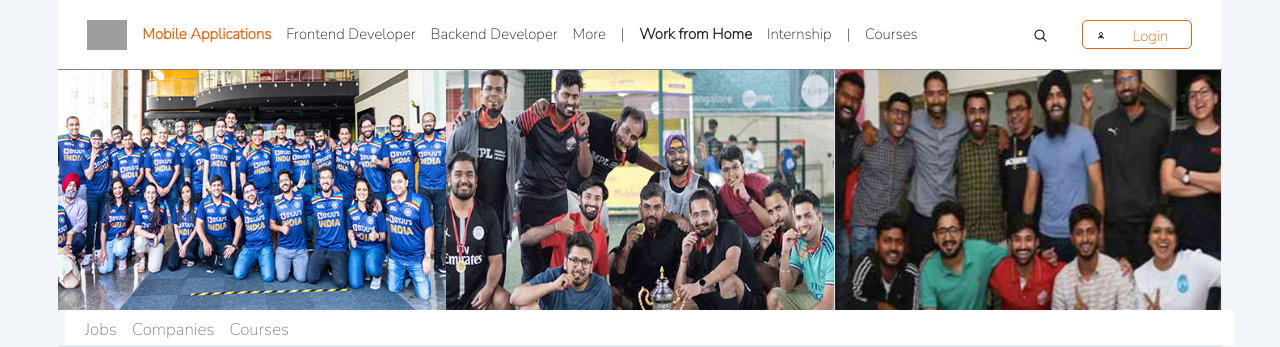
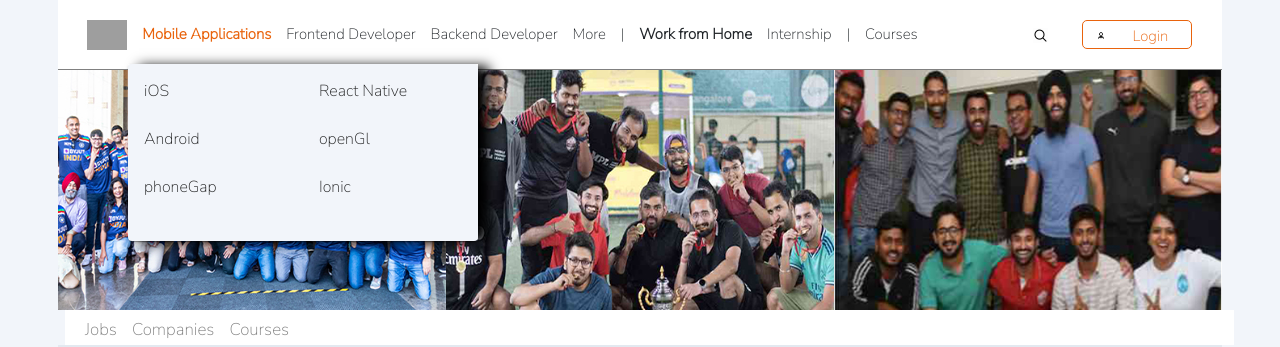
Before and after one commit to amit-web/Project-hirist-clone, a React (Create React App) app: page /SearchData in a window 1280 px wide. Both pictures are taken after a click on the element "Mobile Applications". Shown: the top 347 px of the page. Built offline with nearby package versions, Linux system fonts and the light colour scheme; no server answers; grey boxes are pictures that could not be loaded.

Commit message:
done with cards and including searching functionality

```diff
--- a/package.json
+++ b/package.json
@@ -3,6 +3,8 @@
   "version": "0.1.0",
   "private": true,
   "dependencies": {
+    "@material-ui/core": "^4.12.3",
+    "@material-ui/icons": "^4.11.2",
     "@testing-library/jest-dom": "^5.14.1",
     "@testing-library/react": "^11.2.7",
     "@testing-library/user-event": "^12.8.3",
--- /dev/null
+++ b/src/Components/Data/jobsCatArr.jsx
@@ -0,0 +1,3 @@
+export const mobileAppCat = ["iOS", "Android", "phoneGap", "React Native", "openGl", "Ionic"]
+export const frontendCat = ["Javascript", "AngularJs", "ReactJs", "Bootstrap", "Jquery", "ui"]
+export const backendCat = ["Python", "Golang", "Java", "R", "Ruby on Rails", "DJango"]
--- /dev/null
+++ b/src/Components/Material-ui-compo/SimpleCard.jsx
@@ -0,0 +1,86 @@
+import React from "react";
+import { makeStyles } from "@material-ui/core/styles";
+import Card from "@material-ui/core/Card";
+import { useContext } from "react";
+import CardContent from "@material-ui/core/CardContent";
+import styled from 'styled-components';
+import { SearchDataContext } from "../../Context/searchDataContext";
+const useStyles = makeStyles({
+    root: {
+        minWidth: 275,
+        backgroundColor: "rgb(242,245,250)",
+        width: "100%",
+        height: "100%",
+
+
+    },
+    bullet: {
+        display: "inline-block",
+        margin: "0 2px",
+        transform: "scale(0.8)",
+    },
+    title: {
+        fontSize: 14,
+    },
+    pos: {
+        marginBottom: 12,
+    },
+});
+
+export default function SimpleCard({ jobsCatArr }) {
+    const { handleSearchData } = useContext(SearchDataContext)
+    const classes = useStyles();
+
+    return (
+        <Card className={classes.root}>
+            <CardContent>
+                <CardStyled>
+                    <div className="rightContent">
+                        <div onClick={(e) => {
+                            handleSearchData(e.target.textContent)
+                        }}>{jobsCatArr[0]}</div>
+                        <div onClick={(e) => {
+                            handleSearchData(e.target.textContent)
+                        }}>{jobsCatArr[1]}</div>
+                        <div onClick={(e) => {
+                            handleSearchData(e.target.textContent)
+                        }}>{jobsCatArr[2]}</div>
+                    </div>
+                    <div className="leftContent">
+                        <div onClick={(e) => {
+                            handleSearchData(e.target.textContent)
+                        }}>{jobsCatArr[3]}</div>
+                        <div onClick={(e) => {
+                            handleSearchData(e.target.textContent)
+                        }}>{jobsCatArr[4]}</div>
+                        <div onClick={(e) => {
+                            handleSearchData(e.target.textContent)
+                        }}>{jobsCatArr[5]}</div>
+                    </div>
+                </CardStyled>
+            </CardContent>
+        </Card>
+    );
+}
+const CardStyled = styled.div`
+width: 100%;
+height: 100%;
+display: grid;
+grid-template-columns: 1fr 1fr;
+grid-gap: 2rem;
+  background-color:rgb(242,245,250);
+.rightContent,.leftContent{
+    display: flex;
+    flex-direction: column;
+    row-gap:1rem;
+    &>div{
+        height: 2rem;
+        background-color:rgb(242,245,250);
+        :hover {
+            background-color:#fff;
+            cursor: pointer;
+        }
+    }
+}
+
+`
--- a/src/Components/SearchData.jsx
+++ b/src/Components/SearchData.jsx
@@ -12,6 +12,8 @@ import { useContext } from "react";
 import { SearchDataContext } from "../Context/searchDataContext";
 import { shallowEqual, useDispatch, useSelector } from "react-redux";
 import { getAllJobs } from "../store/actions";
+import { mobileAppCat, frontendCat, backendCat } from '../Components/Data/jobsCatArr'
+import SimpleCard from "./Material-ui-compo/SimpleCard";
 const SearchData = () => {
   const history = useHistory();
   const { searchData, handleSearchData } = useContext(SearchDataContext)
@@ -28,10 +30,14 @@ const SearchData = () => {
   const [frontend, setFrontend] = useState(false);
   const [backengJobs, setBackendJobs] = useState(false);
   const [jobs, setJobs] = useState(false);
-
+  const [allCards, setAllCards] = useState(false);
   const [companies, setCompanies] = useState(false);
   const [courses, setCourses] = useState(false)
   // const [empty, setEmpty] = useState("")
+
+  const [showMobApp, setShowMobApp] = useState(false);
+  const [showFrontend, setShowFrontend] = useState(false);
+  const [showBackend, setShowBackend] = useState(false);
   const { jobsData } = useSelector((state) => state.activities, shallowEqual);
 
   const dispatch = useDispatch()
@@ -84,6 +90,30 @@ const SearchData = () => {
     setBackendJobs(true)
 
   }
+  const handleMobappHover = () => {
+    setAllCards(true)
+    setShowMobApp(true)
+    setShowFrontend(false)
+    setShowBackend(false)
+
+  }
+  const handleFrontendHover = () => {
+    setAllCards(true)
+    setShowFrontend(true)
+    setShowBackend(false)
+    setShowMobApp(false)
+
+  }
+  const handleBackendHover = () => {
+    setAllCards(true)
+    setShowBackend(true)
+    setShowFrontend(false)
+    setShowFrontend(false)
+
+  }
+  const handleAllHover = () => {
+    setAllCards(false)
+  }
 
   return (
     <div style={{ backgroundColor: "#F2F5FA", height: "auto" }}>
@@ -96,9 +126,9 @@ const SearchData = () => {
             history.push("/");
           }}
         />
-        <p onClick={handleMobapp} className={mobileApp ? "par-toggle" : ""}>Mobile Applications</p>
-        <p onClick={handleFrontendJobs} className={frontend ? `${'par-toggle'}` : ""}>Frontend Developer</p>
-        <p onClick={handleBackendJobs} className={backengJobs ? `${'par-toggle'}` : ""}>Backend Developer</p>
+        <p onClick={handleMobapp} onMouseEnter={handleMobappHover} className={mobileApp ? "par-toggle" : ""}>Mobile Applications</p>
+        <p onClick={handleFrontendJobs} onMouseEnter={handleFrontendHover} className={frontend ? `${'par-toggle'}` : ""}>Frontend Developer</p>
+        <p onClick={handleBackendJobs} onMouseEnter={handleBackendHover} className={backengJobs ? `${'par-toggle'}` : ""}>Backend Developer</p>
         <p>More</p>
         <p>|</p>
         <P>
@@ -120,9 +150,18 @@ const SearchData = () => {
           Login
         </button>
       </Navbar>
-      <SearchDataImage photosData={MobileApp} />
+      <div style={!allCards ? { display: 'none' } : { display: "block", }} >
+        {showMobApp && <div className="simple-card-mobApp">  <SimpleCard jobsCatArr={mobileAppCat} /> </div>}
+        {showFrontend && <div className="simple-card-frontend"><SimpleCard jobsCatArr={frontendCat} /></div>}
+        {showBackend && <div className="simple-card-backend" ><SimpleCard jobsCatArr={backendCat} /></div>}
+      </div>
+      <SearchDataImage onMouseEnter={() => {
+        setAllCards(false)
+      }} photosData={MobileApp} />
 
-      <Middle>
+      <Middle onMouseEnter={() => {
+        setAllCards(false)
+      }}>
         <p>Jobs</p>
         <p>Companies</p>
         <p>Courses</p>
@@ -137,7 +176,9 @@ const SearchData = () => {
         }}
       >
         <p className="filter">Filter By:</p>
-        <div className="dropdown">
+        <div onMouseEnter={() => {
+          setAllCards(false)
+        }} className="dropdown">
           <div className="dropdown-btn" onClick={(e) => setIsActive(!isActive)}>
             {selected}
             <img
@@ -224,7 +265,11 @@ const SearchData = () => {
 
         <Refine>
           <button onClick={() => {
-            handleSearchData(selected)
+            if (selected === "All jobs") {
+              handleSearchData("")
+            } else {
+              handleSearchData(selected)
+            }
           }}>Refine</button>
         </Refine>
 
@@ -233,7 +278,9 @@ const SearchData = () => {
         </Clearall>
       </div>
 
-      <AgainSearch>
+      <AgainSearch onMouseEnter={() => {
+        setAllCards(false)
+      }}>
         <p>Search for - {selected}</p>
         <I>
           <i class="fas fa-search"></i>
@@ -255,6 +302,9 @@ const SearchData = () => {
       }}>
         <div style={{ height: "auto", width: "70%" }}>
           <Searching
+            onMouseEnter={() => {
+              setAllCards(false)
+            }}
             selected={selected}
             jobdata={jobsData}
             isLoading={isLoading}
@@ -265,9 +315,13 @@ const SearchData = () => {
           <p style={{ fontSize: "16px", marginBottom: "10px" }}>
             Featured Employers
           </p>
-          <RightFeeature />
+          <RightFeeature onMouseEnter={() => {
+            setAllCards(false)
+          }} />
           <p style={{ fontSize: "16px", margin: "10px" }}>Courses</p>
-          <Courses />
+          <Courses onMouseEnter={() => {
+            setAllCards(false)
+          }} />
         </div>
       </div>
     </div>
--- a/src/Styles/Globalstyle.jsx
+++ b/src/Styles/Globalstyle.jsx
@@ -7,5 +7,29 @@ export const GlobalStyle = createGlobalStyle`
          font-weight: bold;
 
 }
+.simple-card-mobApp,.simple-card-frontend,.simple-card-backend{
+     position: absolute;
+    width: 350px;
+    height: 177px;
+    box-shadow: 11px 2px 12px black;
+    z-index: 1000;
+}
+.simple-card-mobApp{
 
+    left: 8rem;
+    top: 4rem;
+
+}
+.simple-card-frontend{
+        left: 18rem;
+    top: 4rem;
+
+}
+.simple-card-backend{
+     left: 28rem;
+    top: 4rem;
+}
+.cardDisplayNone{
+        display: none !important;
+}
 `
```
Also changed, not shown: hiristData.json (+4 -4 lines), src/App.jsx (line endings or trailing spaces), 1 other file (tests, documents, lock files or other folders).
